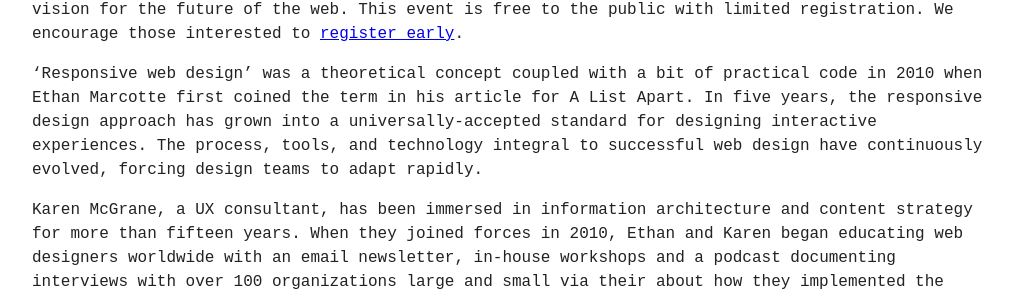
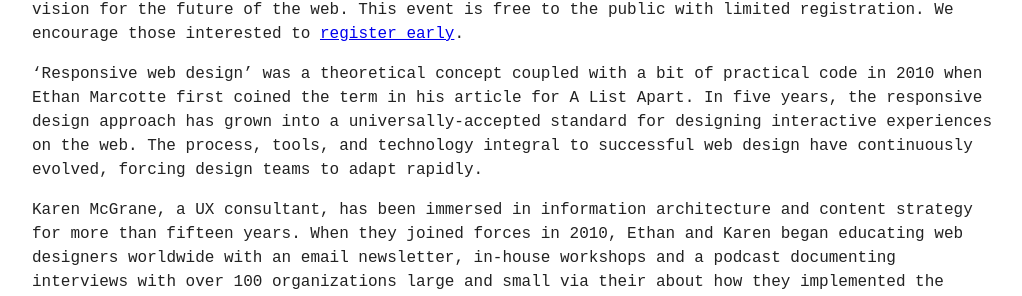
Before and after one commit to gymnasium/pr, a Jekyll site: the page built from _posts/2016-11-29-State_of_Responsive_Web_Design.md, in a window 1280 px wide. Shown: the part 622-918 px from the top of the page, without its empty margins (128-1150 px from the left). Built offline with Jekyll 4.4.1, drawn with Linux system fonts in a browser that asks for light colours.

Commit message:
Added "on the web"
to 2nd sentence in 2nd paragraph

```diff
--- a/_posts/2016-11-29-State_of_Responsive_Web_Design.md
+++ b/_posts/2016-11-29-State_of_Responsive_Web_Design.md
@@ -9,7 +9,7 @@ date:   2016-11-29
 
 **Boston, November 29, 2016** -- Aquent Gymnasium is pleased to present [The State of Responsive Web Design](http://www.bit.ly/GYM_event5a), a live, online conversation with Ethan Marcotte and Karen McGrane, on **Thursday, December 8, at 2 pm**. Our guests will share their retrospective view of the responsive approach along with their vision for the future of the web. This event is free to the public with limited registration. We encourage those interested to [register early](http://www.bit.ly/GYM_event5a).
 
-'Responsive web design' was a theoretical concept coupled with a bit of practical code in 2010 when Ethan Marcotte first coined the term in his article for A List Apart. In five years, the responsive design approach has grown into a universally-accepted standard for designing interactive experiences. The process, tools, and technology integral to successful web design have continuously evolved, forcing design teams to adapt rapidly.
+'Responsive web design' was a theoretical concept coupled with a bit of practical code in 2010 when Ethan Marcotte first coined the term in his article for A List Apart. In five years, the responsive design approach has grown into a universally-accepted standard for designing interactive experiences on the web. The process, tools, and technology integral to successful web design have continuously evolved, forcing design teams to adapt rapidly.
 
 Karen McGrane, a UX consultant, has been immersed in information architecture and content strategy for more than fifteen years.  When they joined forces in 2010, Ethan and Karen began educating web designers worldwide with an email newsletter, in-house workshops and a podcast documenting interviews with over 100 organizations large and small via their about how they implemented the responsive framework.
 
```
